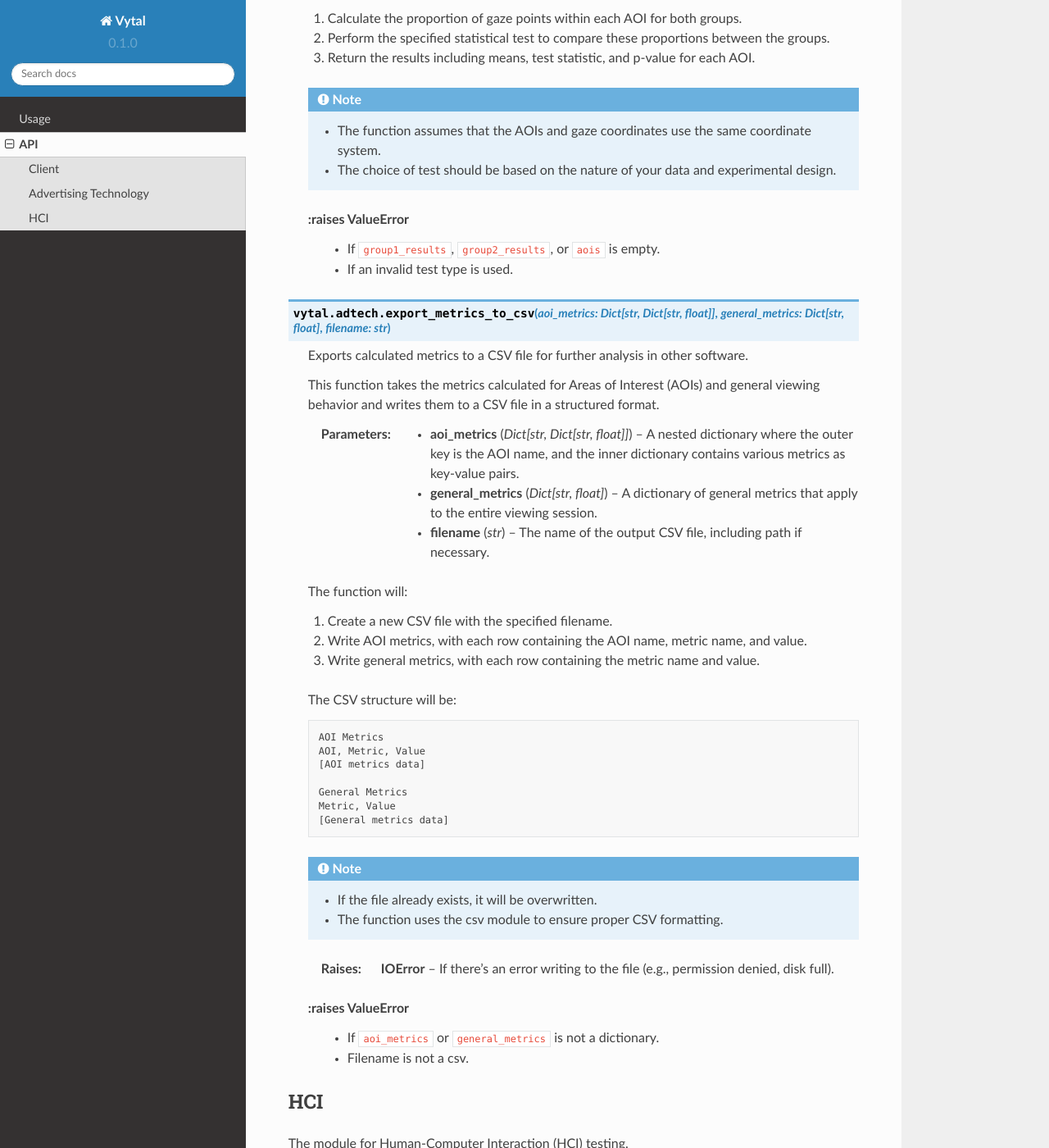
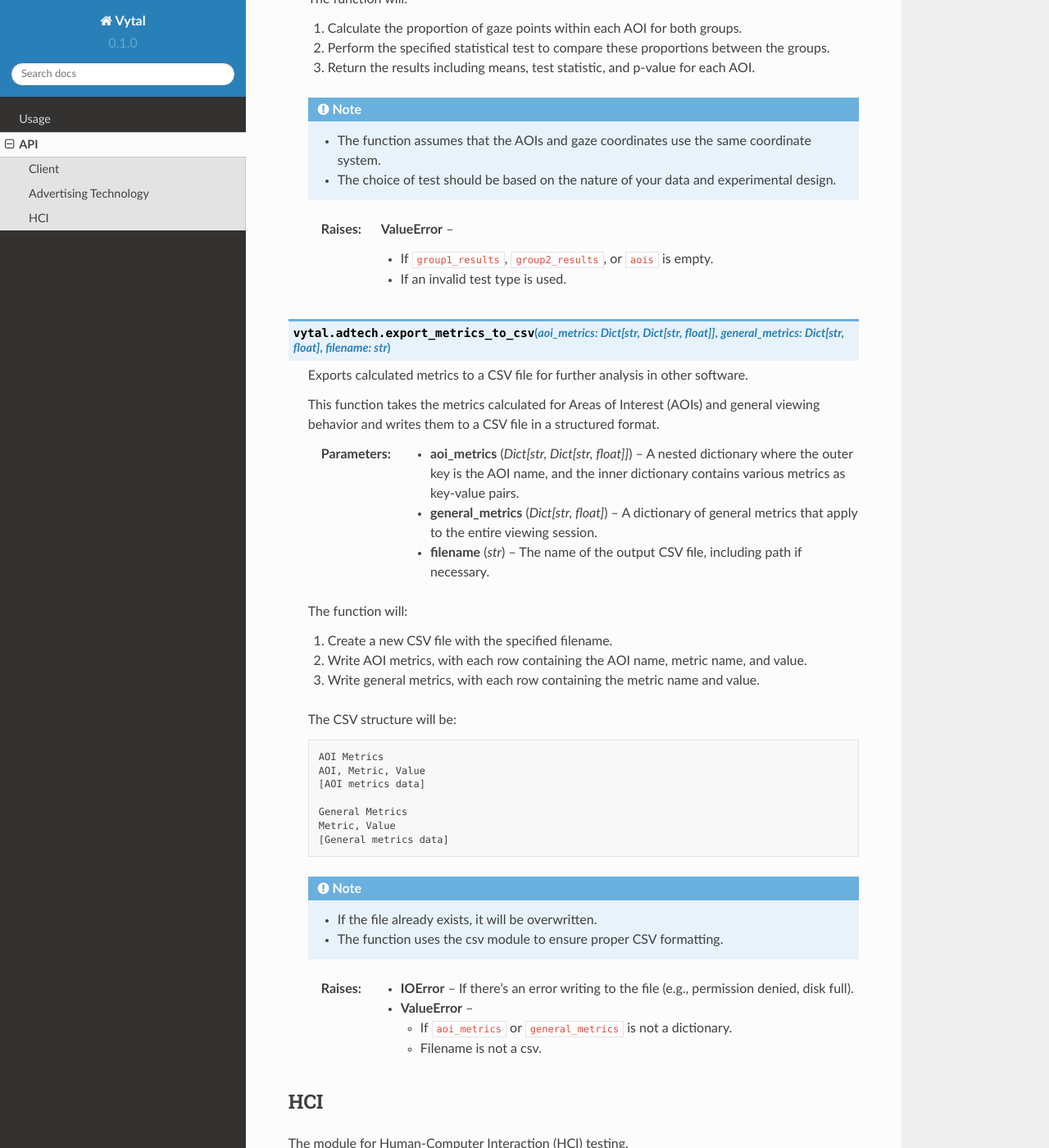
Before and after one commit to anantk2006/vytal, a Sphinx documentation site: the page built from docs/source/api.rst, in a window 1280 px wide and 1400 px high, scrolled down 6246 px. Shown: the whole window at 82% size. Built offline with Sphinx 7.4.7 and the Read the Docs theme 2.0.0, drawn with Linux system fonts in a browser that asks for light colours; some of the changed text lies outside the part shown.

```diff
--- a/docs/source/api.rst
+++ b/docs/source/api.rst
@@ -142,7 +142,7 @@ Advertising Technology
       - This function assumes that the eye tracking data points are equally spaced in time.
       - The fixation detection uses a simple distance-based threshold method.
 
-   :raises ValueError
+   :raises ValueError:
       - If ``results`` or ``aois`` is empty.
       - If ``fps``, ``fixation_threshold``, or ``distance threshold`` are non-positive.
       - The dictionaries in ``results`` or the ``aois`` are invalid.
@@ -287,7 +287,7 @@ Advertising Technology
       - The function assumes that the AOIs and gaze coordinates use the same coordinate system.
       - The choice of test should be based on the nature of your data and experimental design.
 
-   :raises ValueError
+   :raises ValueError:
       - If ``group1_results``, ``group2_results``, or ``aois`` is empty.
       - If an invalid test type is used.
 
@@ -329,7 +329,7 @@ Advertising Technology
       - The function uses the csv module to ensure proper CSV formatting.
 
    :raises IOError: If there's an error writing to the file (e.g., permission denied, disk full).
-   :raises ValueError
+   :raises ValueError:
       - If ``aoi_metrics`` or ``general_metrics`` is not a dictionary.
       - Filename is not a csv.
 
```
Also changed, not shown: other parts of docs/source/api.rst (+3 -1 lines).
